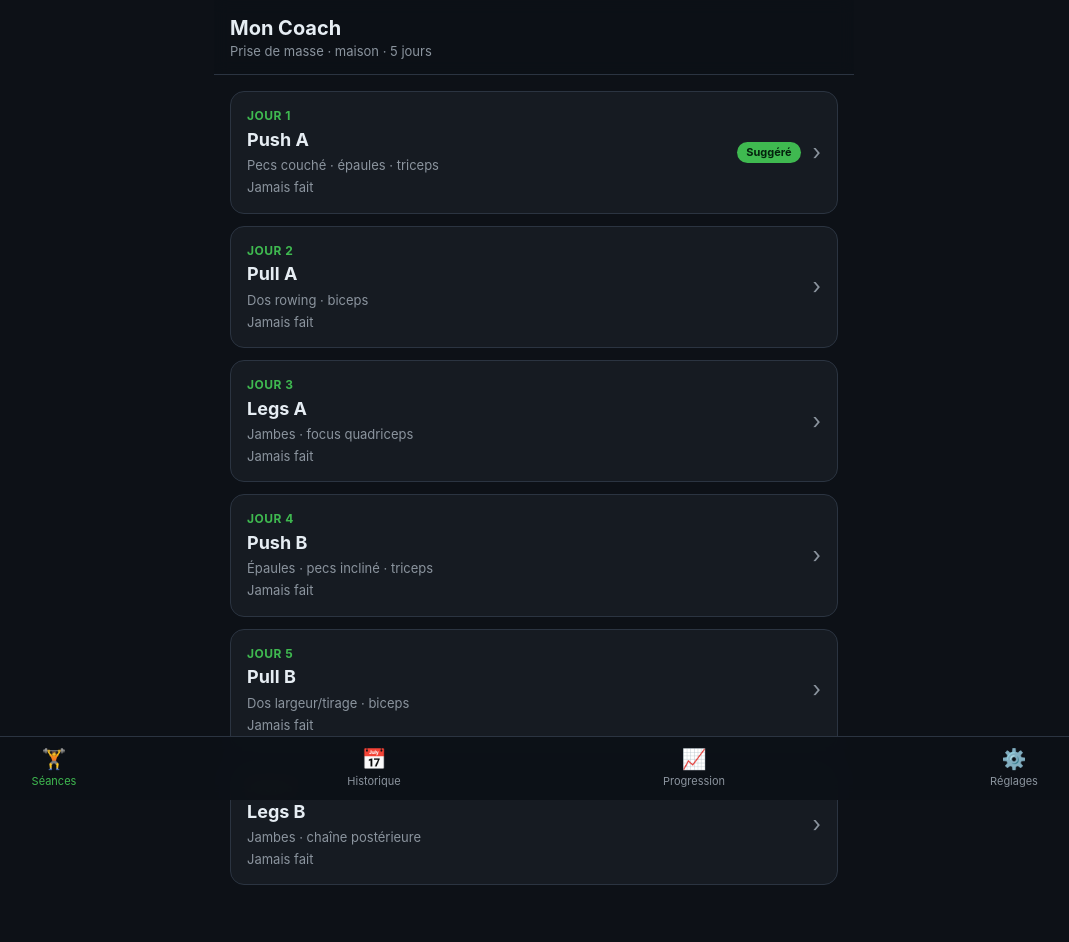
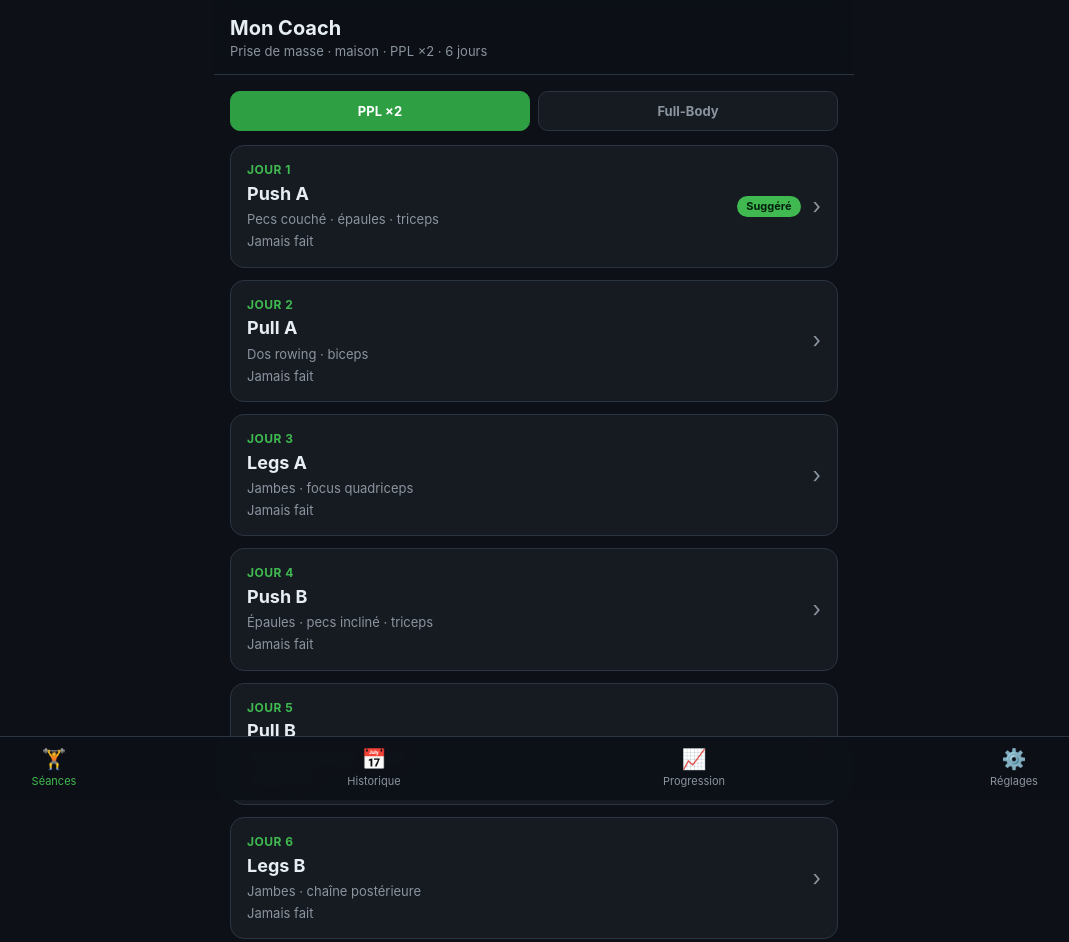
Before and after one commit to Noelio-pixel/Coach, a plain HTML site: page index.html in a window 1280 px wide. Shown: the whole page, without its empty margins (106-1175 px from the left). Drawn offline with Linux system fonts and the light colour scheme.

Commit message:
Add files via upload

```diff
--- a/index.html
+++ b/index.html
@@ -108,6 +108,10 @@
   .syncdot{font-size:11px;color:var(--muted);margin-left:auto;}
   .demo{display:inline-block;font-size:12px;color:var(--blue);margin-top:8px;text-decoration:none;font-weight:600;}
   .demo:active{opacity:.6;}
+  .progsel{display:flex;gap:8px;margin-bottom:14px;}
+  .progsel button{flex:1;padding:11px 8px;border-radius:10px;background:var(--card);border:1px solid var(--line);color:var(--muted);font-weight:700;font-size:13px;}
+  .progsel button.on{background:var(--accent2);color:#fff;border-color:var(--accent2);}
+  .progsel button:active{opacity:.85;}
 </style>
 </head>
 <body>
@@ -116,7 +120,7 @@
   <button class="back" id="backBtn" style="display:none">‹</button>
   <div style="flex:1;min-width:0">
     <h1 id="hTitle">Mon Coach</h1>
-    <div class="sub" id="hSub">Prise de masse · maison · 5 jours</div>
+    <div class="sub" id="hSub">Prise de masse · maison · PPL ×2 · 6 jours</div>
   </div>
   <span class="syncdot" id="syncDot"></span>
 </div>
@@ -142,7 +146,8 @@
 /* ============ DONNÉES DU PROGRAMME ============ */
 /* PPL ×2 · version banc · 6 séances/sem · rotation A (J1-3) puis B (J4-6).
    w = charge de départ (kg par haltère, ou charge unique) ; à faire évoluer, 1-2 reps en réserve. */
-const PROGRAM = [
+const PROGRAMS = {
+  pplx2: { name:"PPL ×2", sub:"Prise de masse · maison · PPL ×2 · 6 jours", days:[
   { id:"pushA", tag:"JOUR 1", name:"Push A", focus:"Pecs couché · épaules · triceps", ex:[
     {id:"dc",  n:"Développé couché haltères", t:"banc plat · roll-back, pas d'échec", sets:4, lo:6, hi:10, rest:120, w:14},
     {id:"inc", n:"Développé incliné haltères", t:"30-45°", sets:3, lo:10, hi:12, rest:90, w:14},
@@ -191,7 +196,41 @@ const PROGRAM = [
     {id:"mol", n:"Mollets debout", t:"", sets:4, lo:15, hi:20, rest:45, w:14},
     {id:"gainl",n:"Gainage latéral", t:"30 s par côté et par tour", sets:2, lo:0, hi:0, rest:45, core:true},
   ]},
-];
+  ]},
+  fullbody: { name:"Full-Body", sub:"Full-body A/B/C · maison · 3 séances", days:[
+    { id:"fbA", tag:"SÉANCE A", name:"Full-Body A", focus:"Squat · poussée · tirage · épaules · core", ex:[
+      {id:"gob", n:"Goblet squat", t:"1 haltère contre la poitrine", sets:4, lo:8, hi:12, rest:120, w:18},
+      {id:"dc",  n:"Développé couché haltères", t:"banc plat", sets:3, lo:8, hi:12, rest:90, w:14},
+      {id:"row", n:"Rowing appuyé", t:"poitrine sur banc", sets:3, lo:8, hi:12, rest:90, w:14},
+      {id:"dep", n:"Développé épaules assis", t:"", sets:3, lo:10, hi:12, rest:90, w:12},
+      {id:"elv", n:"Élévations latérales", t:"", sets:3, lo:12, hi:15, rest:60, w:6},
+      {id:"gain",n:"Gainage", t:"45 s de tenue par tour", sets:3, lo:0, hi:0, rest:45, core:true},
+      {id:"rel", n:"Relevés de jambes", t:"bas du dos au sol, descente lente", sets:3, lo:15, hi:15, rest:45, bw:true},
+    ]},
+    { id:"fbB", tag:"SÉANCE B", name:"Full-Body B", focus:"Charnière · incliné · tirage · fentes · core", ex:[
+      {id:"rdl", n:"Soulevé de terre roumain (RDL)", t:"ischios", sets:4, lo:8, hi:12, rest:120, w:16},
+      {id:"inc", n:"Développé incliné haltères", t:"30-45°", sets:3, lo:8, hi:12, rest:90, w:14},
+      {id:"tir", n:"Tirage vertical élastique", t:"élastique moyen", sets:3, lo:10, hi:15, rest:75, band:true},
+      {id:"bul", n:"Fentes bulgares", t:"pied arrière sur banc · par jambe", sets:3, lo:10, hi:10, rest:90, side:true, w:10},
+      {id:"dip", n:"Dips triceps", t:"mains sur le banc", sets:3, lo:8, hi:15, rest:75, bw:true},
+      {id:"gainl",n:"Gainage latéral", t:"30 s par côté et par tour", sets:3, lo:0, hi:0, rest:45, core:true},
+      {id:"crun",n:"Crunch", t:"enroule le buste, expire en montant", sets:3, lo:15, hi:20, rest:45, bw:true},
+    ]},
+    { id:"fbC", tag:"SÉANCE C", name:"Full-Body C", focus:"Fessiers · pecs écarté · tirage · bras · core", ex:[
+      {id:"hip", n:"Hip thrust", t:"épaules sur banc", sets:4, lo:10, hi:15, rest:90, w:18},
+      {id:"ecart",n:"Écarté incliné", t:"banc · isolation pecs", sets:3, lo:10, hi:15, rest:75, w:8},
+      {id:"rwu", n:"Rowing unilatéral", t:"appui sur banc · par bras", sets:3, lo:10, hi:12, rest:75, side:true, w:16},
+      {id:"gobt",n:"Squat gobelet", t:"tempo 3 s descente", sets:3, lo:12, hi:15, rest:90, w:18},
+      {id:"ssmt",n:"Superset : curl marteau + extension triceps", t:"10-12 chacun, enchaînés", sets:3, lo:10, hi:12, rest:60, w:12},
+      {id:"mol", n:"Mollets debout", t:"", sets:4, lo:15, hi:20, rest:45, w:14},
+      {id:"rel", n:"Relevés de jambes", t:"bas du dos au sol, descente lente", sets:3, lo:15, hi:15, rest:45, bw:true},
+    ]},
+  ]},
+};
+const PROGRAM_ORDER = ["pplx2","fullbody"];
+function curProgram(){ return PROGRAMS[DATA.activeProgram] || PROGRAMS.pplx2; }
+function allDays(){ let a=[]; PROGRAM_ORDER.forEach(k=>{ a=a.concat(PROGRAMS[k].days); }); return a; }
+function findDay(id){ return allDays().find(d=>d.id===id) || null; }
 
 const WARMUP = "5 min : mobilité épaules/hanches + 1-2 séries légères du 1er exercice.";
 
@@ -207,6 +246,7 @@ function load(){
   try{ d=JSON.parse(localStorage.getItem(KEY)); }catch(e){}
   if(!d) d={ex:{}, history:[], sync:null, updated:0};
   if(!d.sync || !d.sync.url) d.sync=Object.assign({}, DEFAULT_SYNC);
+  if(!d.activeProgram || !PROGRAMS[d.activeProgram]) d.activeProgram='pplx2';
   return d;
 }
 function persist(){ localStorage.setItem(KEY, JSON.stringify(DATA)); }
@@ -241,10 +281,16 @@ function lastDoneFor(dayId){
   return null;
 }
 function suggestedDay(){
-  if(!DATA.history.length) return PROGRAM[0].id;
-  const last=DATA.history[DATA.history.length-1].day;
-  const idx=PROGRAM.findIndex(p=>p.id===last);
-  return PROGRAM[(idx+1)%PROGRAM.length].id;
+  const days=curProgram().days;
+  for(let i=DATA.history.length-1;i>=0;i--){
+    const idx=days.findIndex(d=>d.id===DATA.history[i].day);
+    if(idx>=0) return days[(idx+1)%days.length].id;
+  }
+  return days[0].id;
+}
+function switchProgram(k){
+  if(!PROGRAMS[k] || k===DATA.activeProgram) return;
+  DATA.activeProgram=k; save(); renderHome();
 }
 function fmtDate(ts){ const d=new Date(ts);
   return d.toLocaleDateString('fr-FR',{weekday:'short',day:'numeric',month:'short'}); }
@@ -252,10 +298,12 @@ function daysAgo(ts){ const n=Math.floor((Date.now()-ts)/86400000);
   return n===0?"aujourd'hui":n===1?"hier":"il y a "+n+" j"; }
 
 function renderHome(){
-  setHeader('Mon Coach','Prise de masse · maison · 5 jours');
+  const prog=curProgram();
+  setHeader('Mon Coach', prog.sub);
   const sugg=suggestedDay();
   let h='<div class="wrap">';
-  PROGRAM.forEach(p=>{
+  h+='<div class="progsel">'+PROGRAM_ORDER.map(k=>`<button class="${k===DATA.activeProgram?'on':''}" onclick="switchProgram('${k}')">${PROGRAMS[k].name}</button>`).join('')+'</div>';
+  prog.days.forEach(p=>{
     const ld=lastDoneFor(p.id);
     const meta = ld ? ('Dernière : '+fmtDate(ld.ts)+' ('+daysAgo(ld.ts)+')') : 'Jamais fait';
     h+=`<div class="day-card" onclick="openSession('${p.id}')">
@@ -275,7 +323,7 @@ function renderHome(){
 
 /* ============ SÉANCE ============ */
 function openSession(dayId){
-  CUR=dayId; const day=PROGRAM.find(p=>p.id===dayId);
+  CUR=dayId; const day=findDay(dayId); if(!day) return;
   SESSION={};
   day.ex.forEach(e=>{
     const m=exMem(e.id);
@@ -296,7 +344,7 @@ function openSession(dayId){
 }
 
 function renderSession(){
-  const day=PROGRAM.find(p=>p.id===CUR);
+  const day=findDay(CUR);
   setHeader(day.name, day.tag+' · '+day.focus);
   let h=`<div class="wrap">
     <div class="warmup"><b>Échauffement</b> — ${WARMUP}</div>`;
@@ -383,7 +431,7 @@ function nextReco(e, weight, reps){
 
 function validateSession(){
   if(!confirm('Valider et enregistrer cette séance ?')) return;
-  const day=PROGRAM.find(p=>p.id===CUR);
+  const day=findDay(CUR);
   const entries=[];
   day.ex.forEach(e=>{
     const st=SESSION[e.id];
@@ -574,7 +622,7 @@ async function apiCall(action, extra){
 async function pushNow(){
   if(!DATA.sync||!DATA.sync.url||!DATA.sync.code) return false;
   try{ syncStatus('☁︎…');
-    await apiCall('push', {payload:JSON.stringify({ex:DATA.ex, history:DATA.history}), updated:DATA.updated});
+    await apiCall('push', {payload:JSON.stringify({ex:DATA.ex, history:DATA.history, activeProgram:DATA.activeProgram}), updated:DATA.updated});
     syncStatus('☁︎'); return true;
   }catch(e){ syncStatus('⚠︎'); return false; }
 }
@@ -596,6 +644,7 @@ async function pullNow(silent){
       /* sécurité : ne JAMAIS écraser des données locales par un cloud vide */
       if(remote > (DATA.updated||0) && !(remoteHist===0 && localHist>0)){
         DATA.ex=p.ex||{}; DATA.history=p.history||[]; DATA.updated=remote;
+        if(p.activeProgram && PROGRAMS[p.activeProgram]) DATA.activeProgram=p.activeProgram;
         persist();
         if(!silent) toast('Récupéré depuis le cloud');
         if(TAB==='home') renderHome(); else if(TAB==='history') renderHistory(); else if(TAB==='progress') renderProgress();
```
